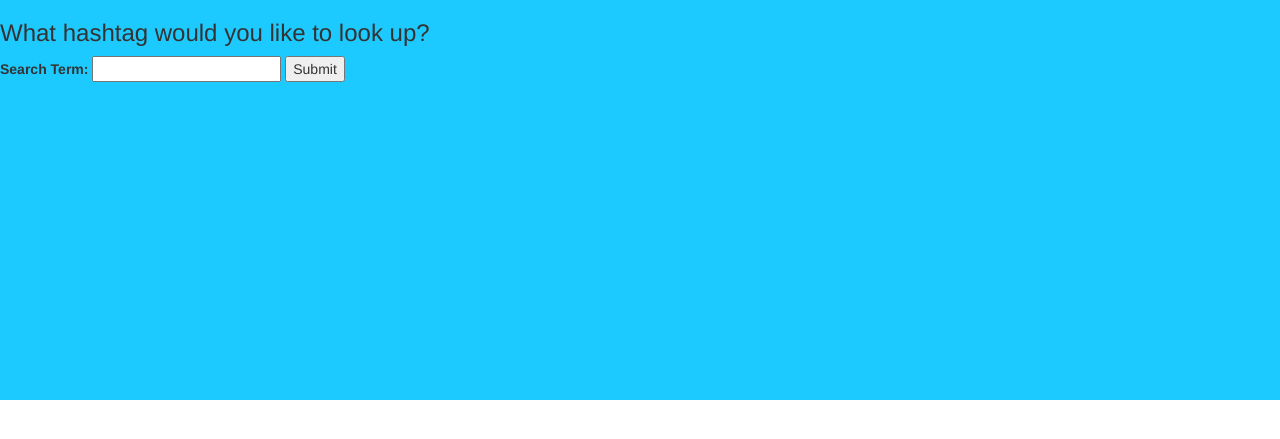
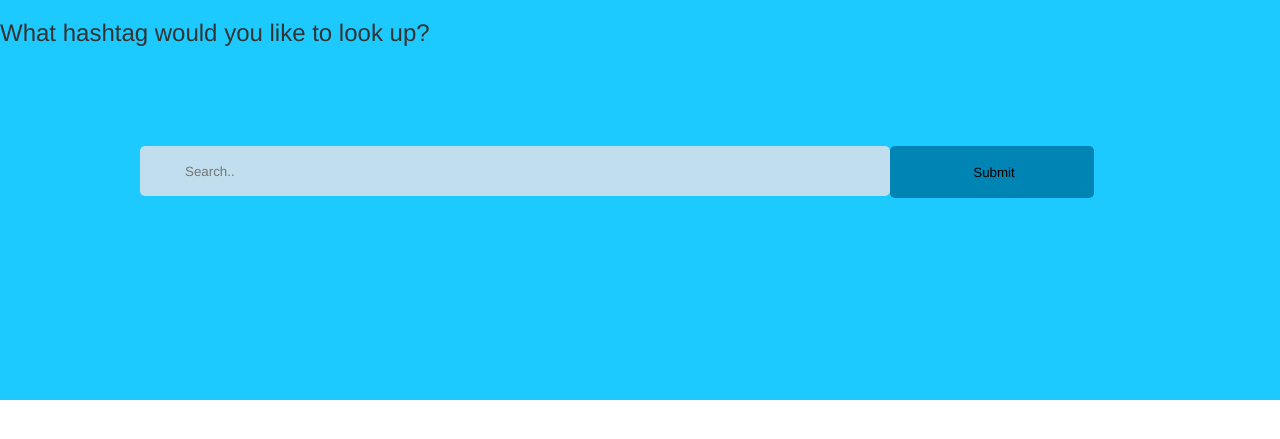
Before and after one commit to niamhhealy/cfgproject, a Flask app: page /home in a window 1280 px wide. Shown: the top 439 px of the page. Run offline with Flask 2, Linux system fonts and the light colour scheme; parts of the project's set-up code (start-up, migrations or seed data) failed here and were passed over; some libraries are stand-ins or nearby versions.

Commit message:
search bar

```diff
--- a/static/css/design.css
+++ b/static/css/design.css
@@ -22,3 +22,39 @@ h3 {
     transition: height .4s, opacity .4s;
     z-index: -1;
 }
+
+.searchbar {
+  margin: 100px auto;
+  width: 1000px;
+  height: 52px;
+/*  border: 1px solid grey;*/
+  float: center;
+}
+
+.searchbar input#submit-button{
+  width: 204px;
+  height: 52px;
+  background: #0084b4;
+  border: none;
+  font-size: 10pt;
+  float: left;
+  color: Black;
+  padding-left: 10px;
+  -webkit-border-radius: 5px;
+  -moz-border-radius: 5px;
+   border-radius: 5px;
+}
+
+.searchbar input#text{
+  width: 750px;
+  height: 50px;
+  background: #c0deed;
+  border: none;
+  font-size: 10pt;
+  float: left;
+  color: #63717f;
+  padding-left: 45px;
+  -webkit-border-radius: 5px;
+  -moz-border-radius: 5px;
+  border-radius: 5px;
+}
--- a/templates/submit.html
+++ b/templates/submit.html
@@ -12,11 +12,12 @@
 <title>LDN | What's trending where</title>
 <h3>What hashtag would you like to look up?</h3>
 
+<div class="searchbar">
 <div id="contact-form">
 <form method="post" action="/map">
-<label for="email">Search Term:</label>
-<input type="text" id="text" name="text" required="required">
+<input type="text" id="text" name="text" placeholder="Search.." required="required">
 <input type="submit" value="Submit" id="submit-button">
+</div>
 
 </form>
 </div>
```
Also changed, not shown: 2 other files.
